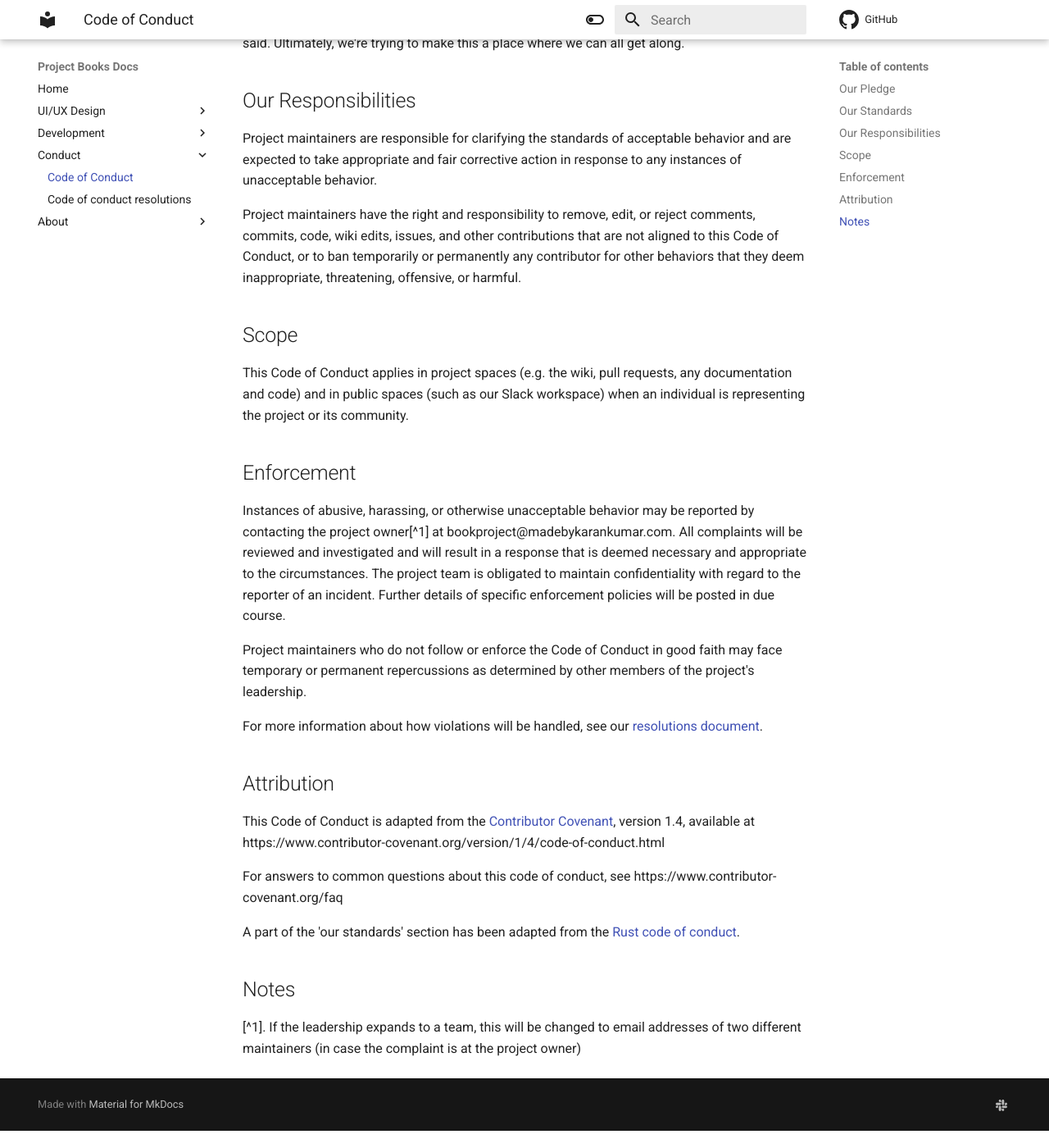
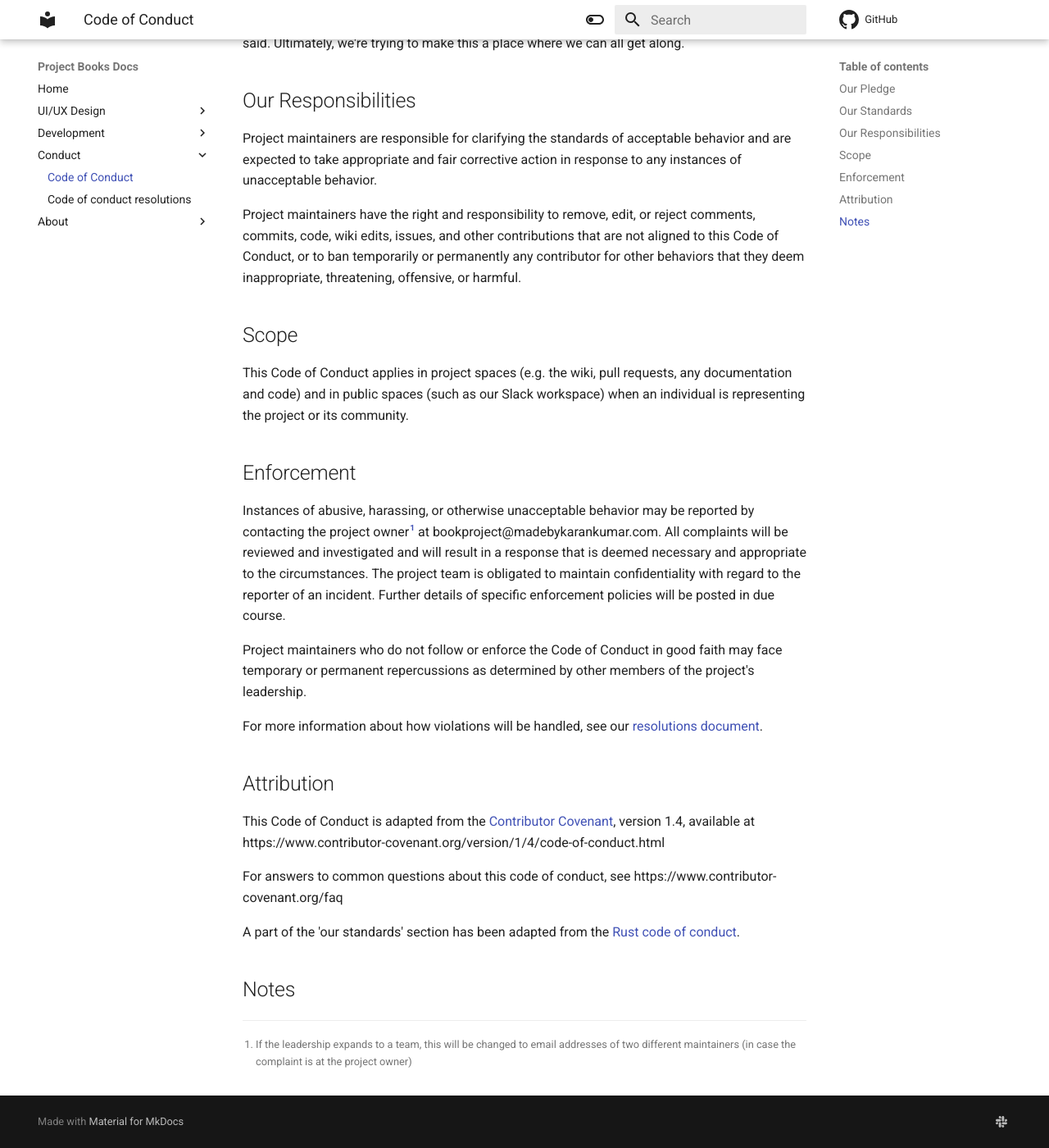
Before and after one commit to Project-Books/project-books.github.io, an MkDocs documentation site: the page built from docs/conduct/code-of-conduct.md, in a window 1280 px wide and 1400 px high, scrolled down 1013 px. Shown: the whole window at 82% size. Built offline with MkDocs 1.6.1 and Material for MkDocs 9.7.7, drawn with Linux system fonts in a browser that asks for light colours; before the commit the page ends 2392 px from its top, so only the background shows below that.

Commit message:
Fix footnote

```diff
--- a/docs/conduct/code-of-conduct.md
+++ b/docs/conduct/code-of-conduct.md
@@ -85,4 +85,4 @@ A part of the 'our standards' section has been adapted from the
 
 ## Notes
 
-[^1]. If the leadership expands to a team, this will be changed to email addresses of two different maintainers (in case the complaint is at the project owner)
+[^1]: If the leadership expands to a team, this will be changed to email addresses of two different maintainers (in case the complaint is at the project owner)
```
